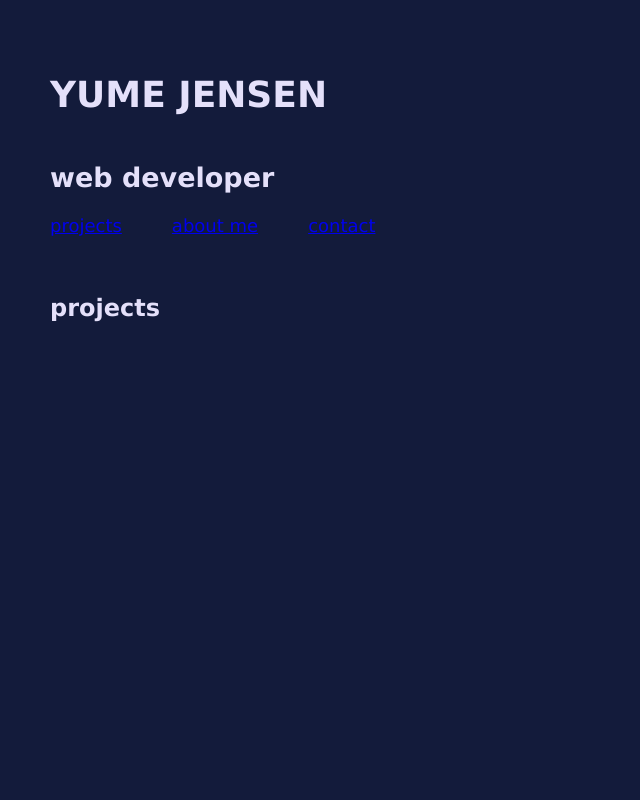
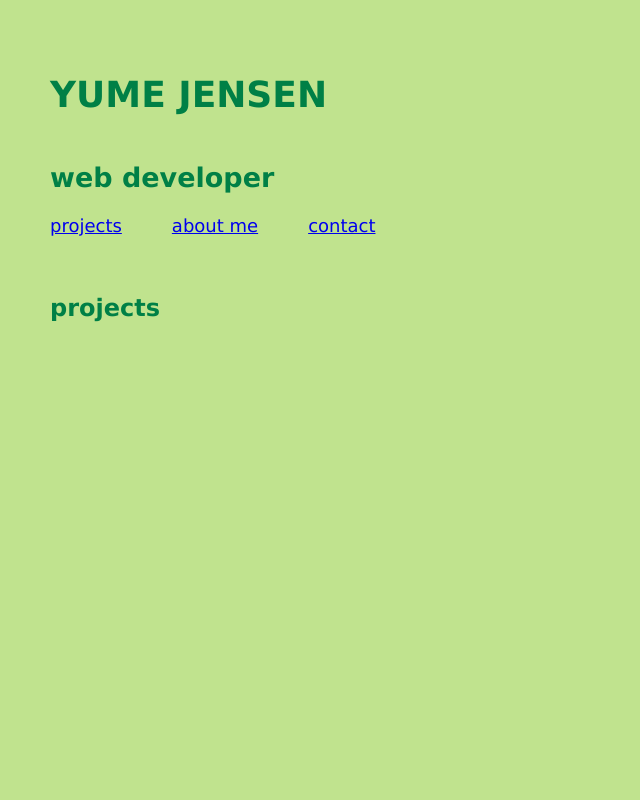
Before and after one commit to yumejensen/dev-portfolio, a plain HTML site: page index.html in a window 1280 px wide. Shown: the top 800 px of the page, without its empty margins (0-640 px from the left). Drawn offline with Linux system fonts and the light colour scheme.

Commit message:
Changed bg color to green

```diff
--- a/styles.css
+++ b/styles.css
@@ -4,6 +4,9 @@
   --orange: #E64D32;
   --cyan: #6CE0BD;
   --light-purple: #E4E0FA;
+
+  --yellow: rgb(192, 227, 142);
+  --green: rgb(0, 128, 70);
 }
 
 html {
@@ -12,8 +15,8 @@ html {
 
 body {
   margin: 50px;
-  color: var(--light-purple);
-  background-color: var(--dark-blue);
+  color: var(--green);
+  background-color: var(--yellow);
   font-family: Verdana, Geneva, Tahoma, sans-serif;
 }
 
```
